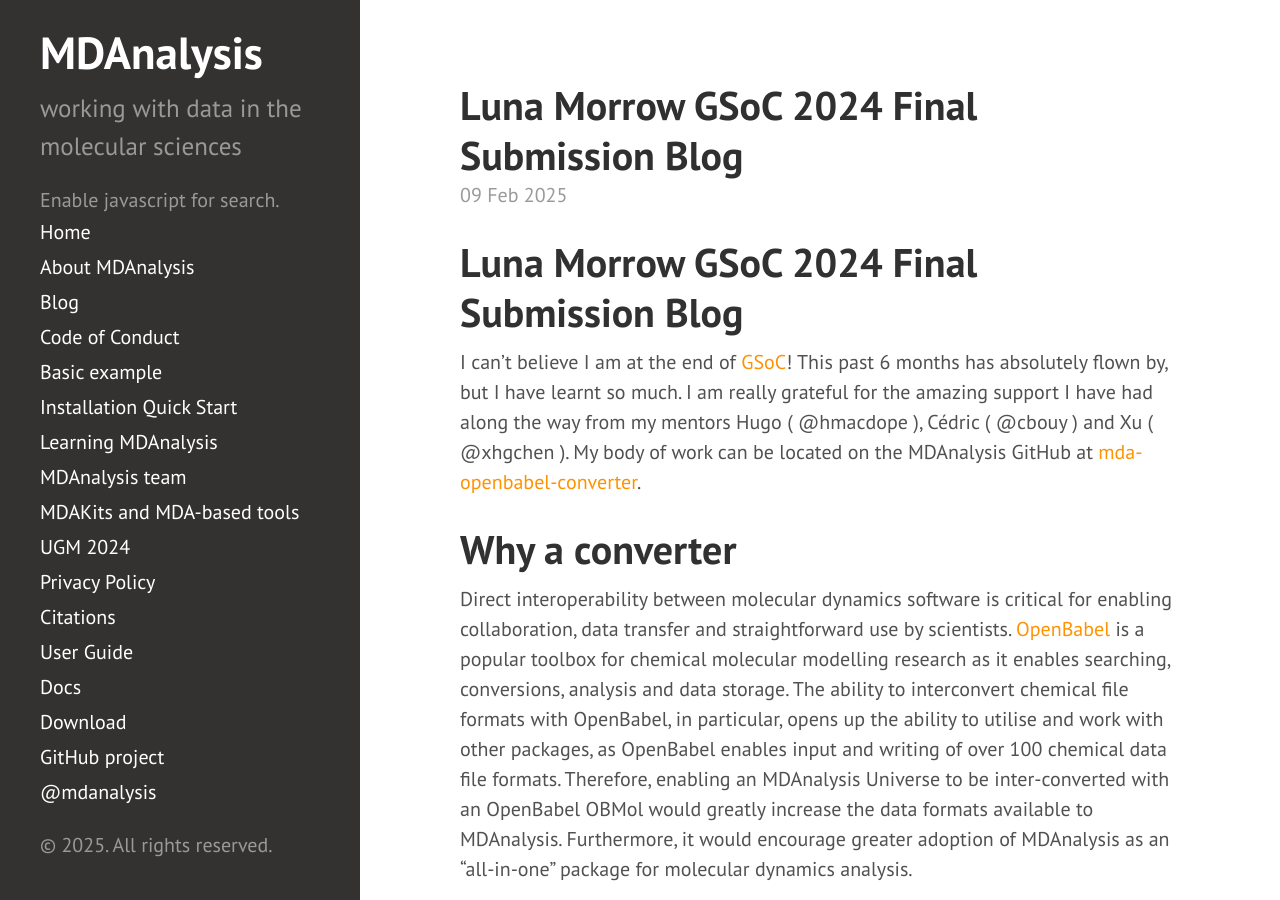
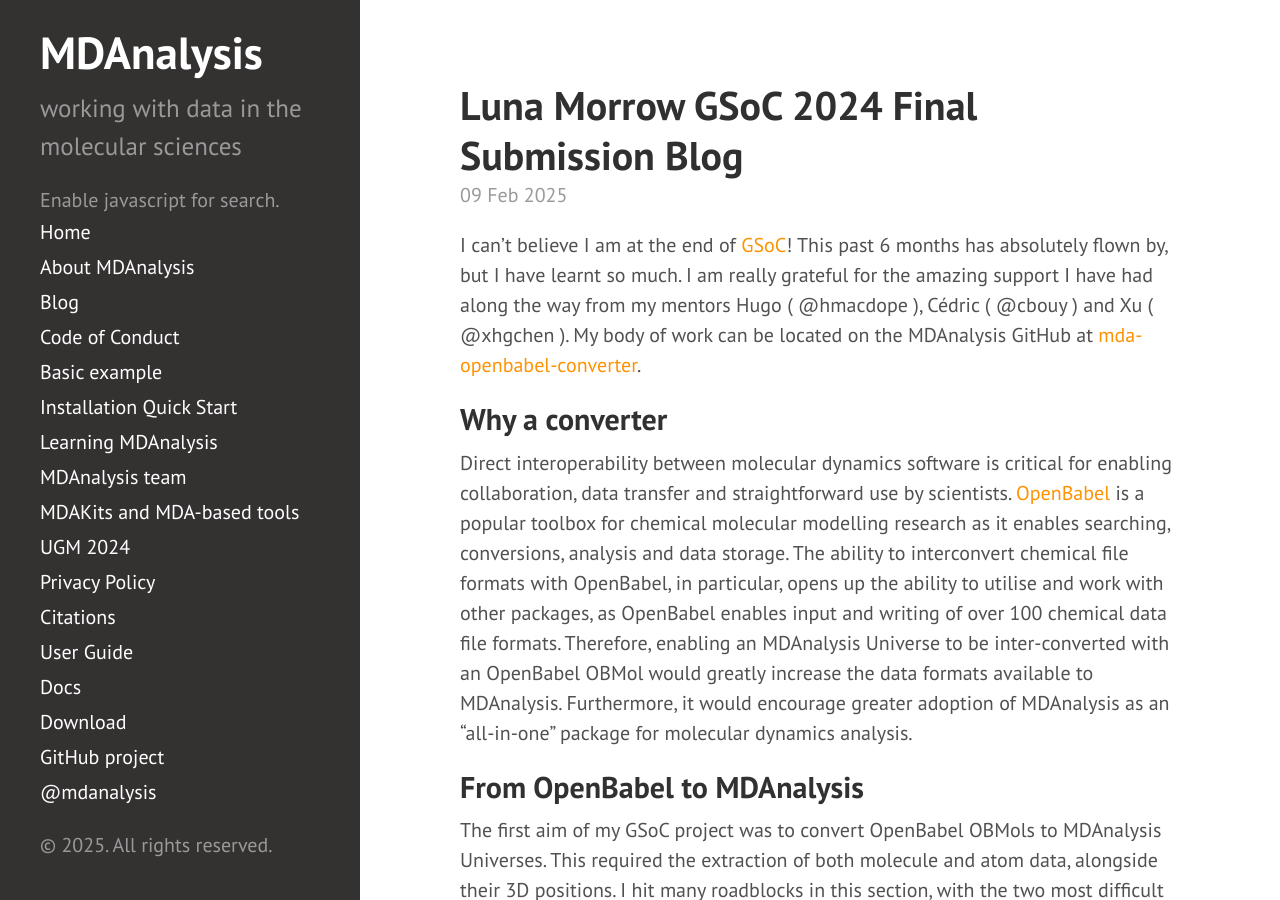
Before and after one commit to MDAnalysis/MDAnalysis.github.io, a Jekyll site: the page built from _posts/2025-02-09-Luna-Morrow-Final-Submission.md, in a window 1280 px wide and 900 px high. Built offline with Jekyll 4.4.1, drawn with Linux system fonts in a browser that asks for light colours; comment, search, counter and statistics services are not loaded; some of the changed text lies outside the part shown.

Commit message:
fixed build issues with GSOC 2024 long blog post

````diff
--- a/_posts/2025-02-09-Luna-Morrow-Final-Submission.md
+++ b/_posts/2025-02-09-Luna-Morrow-Final-Submission.md
@@ -3,39 +3,37 @@ layout: post
 title: Luna Morrow GSoC 2024 Final Submission Blog
 ---
 
-# Luna Morrow GSoC 2024 Final Submission Blog
-
 I can’t believe I am at the end of [GSoC](https://summerofcode.withgoogle.com/)! This past 6 months has absolutely flown by, but I have learnt so much. I am really grateful for the amazing support I have had along the way from my mentors Hugo ( @hmacdope ), Cédric ( @cbouy ) and Xu ( @xhgchen ). My body of work can be located on the MDAnalysis GitHub at [mda-openbabel-converter](https://github.com/MDAnalysis/mda-openbabel-converter).
 
 
-# Why a converter
+## Why a converter
 
 Direct interoperability between molecular dynamics software is critical for enabling collaboration, data transfer and straightforward use by scientists. [OpenBabel](https://openbabel.org/) is a popular toolbox for chemical molecular modelling research as it enables searching, conversions, analysis and data storage. The ability to interconvert chemical file formats with OpenBabel, in particular, opens up the ability to utilise and work with other packages, as OpenBabel enables input and writing of over 100 chemical data file formats. Therefore, enabling an MDAnalysis Universe to be inter-converted with an OpenBabel OBMol would greatly increase the data formats available to MDAnalysis. Furthermore, it would encourage greater adoption of MDAnalysis as an “all-in-one” package for molecular dynamics analysis.
 
 
-# From OpenBabel to MDAnalysis
+## From OpenBabel to MDAnalysis
 
 The first aim of my GSoC project was to convert OpenBabel OBMols to MDAnalysis Universes. This required the extraction of both molecule and atom data, alongside their 3D positions. I hit many roadblocks in this section, with the two most difficult being the installation of OpenBabel 3.1.1.1 Python bindings and understanding some of the more complex OpenBabel API. Around half of the coding period was spent writing the two classes for converting the atom attributes and positions respectively. Time was also committed to developing tests for both classes.
 
 First, I created the OpenBabelParser Class (converts the atom attributes) and some basic unit tests for it in [#12](https://github.com/MDAnalysis/mda-openbabel-converter/pull/12). Once this PR was opened, it revealed that the CI was not correctly setup. With additional help from Irfan ( @IAlibay ), this was corrected in [#13](https://github.com/MDAnalysis/mda-openbabel-converter/pull/13). Next, I made the OpenBabelReader Class (converts the atom positions) and a whole suite of tests for it in [#16](https://github.com/MDAnalysis/mda-openbabel-converter/pull/16), and then applied some of these ‘extended’ test conditions to the OpenBabelParser in [#18](https://github.com/MDAnalysis/mda-openbabel-converter/pull/18). During this time some issues were found with compatibility between, and accessing of, attributes from OpenBabel. I opened an issue on the OpenBabel GitHub to obtain assistance (see [here](https://github.com/openbabel/openbabel/issues/2708)) and also made a issue to flag an attribute that was proving difficult but will need to be supported later in [#17](https://github.com/MDAnalysis/mda-openbabel-converter/issues/17).
 
 
-# Documentation
+## Documentation
 
 Once the OpenBabelParser and OpenBabelReader were developed, I setup ReadTheDocs [#19](https://github.com/MDAnalysis/mda-openbabel-converter/pull/19) and wrote documentation for these two classes [#20](https://github.com/MDAnalysis/mda-openbabel-converter/pull/20). The documentation is readily available on ReadTheDocs [here](https://mda-openbabel-converter.readthedocs.io/en/latest/). The documentation is functional but currently quite sparse, I have created an issue to improve the landing page and getting started page, once functionality is complete, at [#21](https://github.com/MDAnalysis/mda-openbabel-converter/issues/21).
 
 
-# From MDAnalysis to OpenBabel
+## From MDAnalysis to OpenBabel
 
 The next stage of this this project was to implement the OpenBabelConverter Class to convert an MDAnalysis Universe to OpenBabel OBMol. Unfortunately, I have run out of time to implement this class during the allotted time for GSoC. There is an open issue detailing this class at [#22](https://github.com/MDAnalysis/mda-openbabel-converter/issues/22), which I will be expanding on shortly. While my time with GSoC has ended, I am keen to complete this project in my own time and continue on with MDAnalysis as a developer.
 
 
-# Next Steps
+## Next Steps
 
 I will be finishing the OpenBabelConverter, including tests and documentation. The next steps will then be to add attributes that were left for later, further development of the documentation with worked examples and deploying a release of this package. I would also like to integrate this converter into the MDAnalysis package so that it can be used alongside the other converters, as this would increase its visibility and usage.
 
 
-# What can we do now?
+## What can we do now?
 
 With what I currently implemented at the end of the GSoC coding period, users can very easily convert an OBMol to an MDAnalysis universe.
 
@@ -55,7 +53,7 @@ u = mda.Universe(mol)
 
 ```
 
-# What I’ve Learned
+## What I’ve Learned
 
 Things I have learned during GSoC include:
 * the importance of good documentation
@@ -66,6 +64,6 @@ Things I have learned during GSoC include:
 * developing classes that inherit from classes that were not developed by me
 
 
-# My experience
+## My experience
 
 I have had an amazing time during GSoC. I had a lot of support and felt very welcomed and encouraged. I can’t wait for this converter to be up and running, so that the community can benefit from it. I am also really grateful for the experience and technical growth GSoC granted me, as I know it will be incredibly beneficial for my future in this field.
````
Also changed, not shown: _posts/2025-02-11-gsoc2024-final-lg.md (+3 -3 lines).
